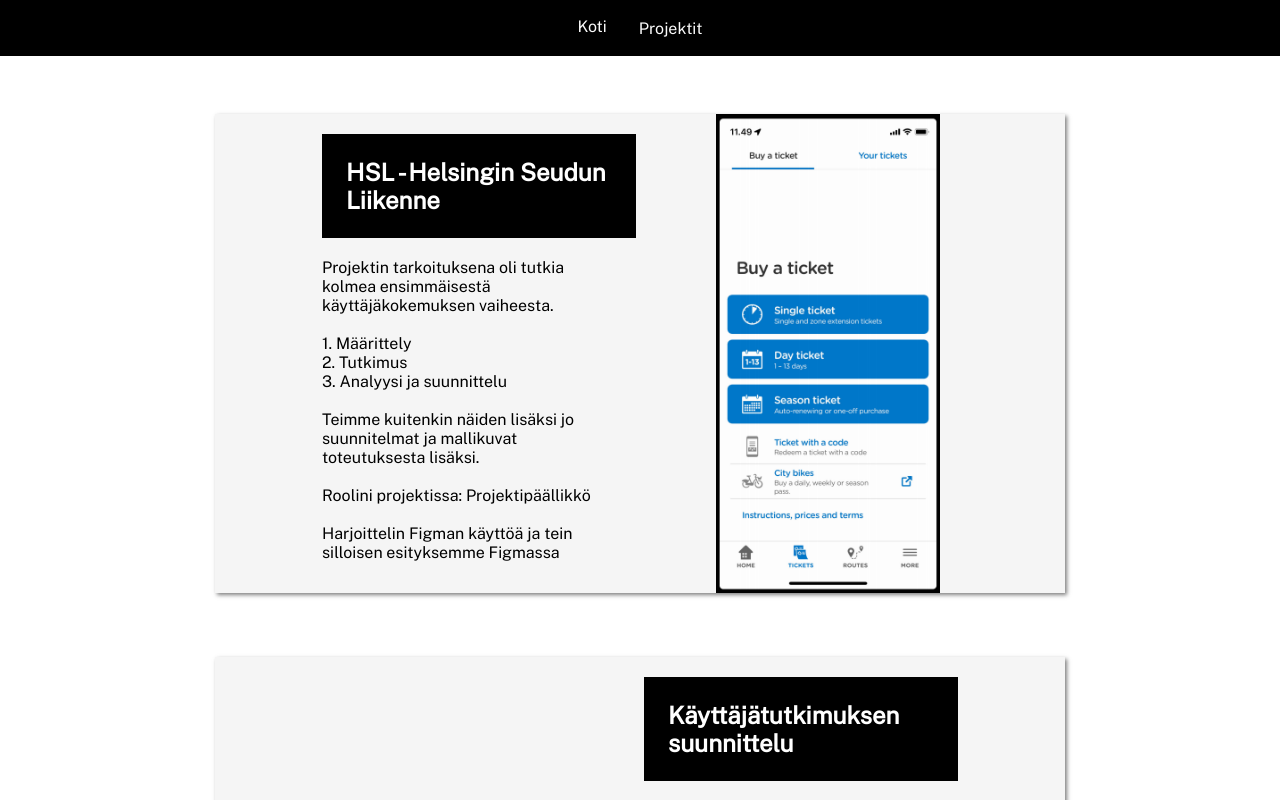
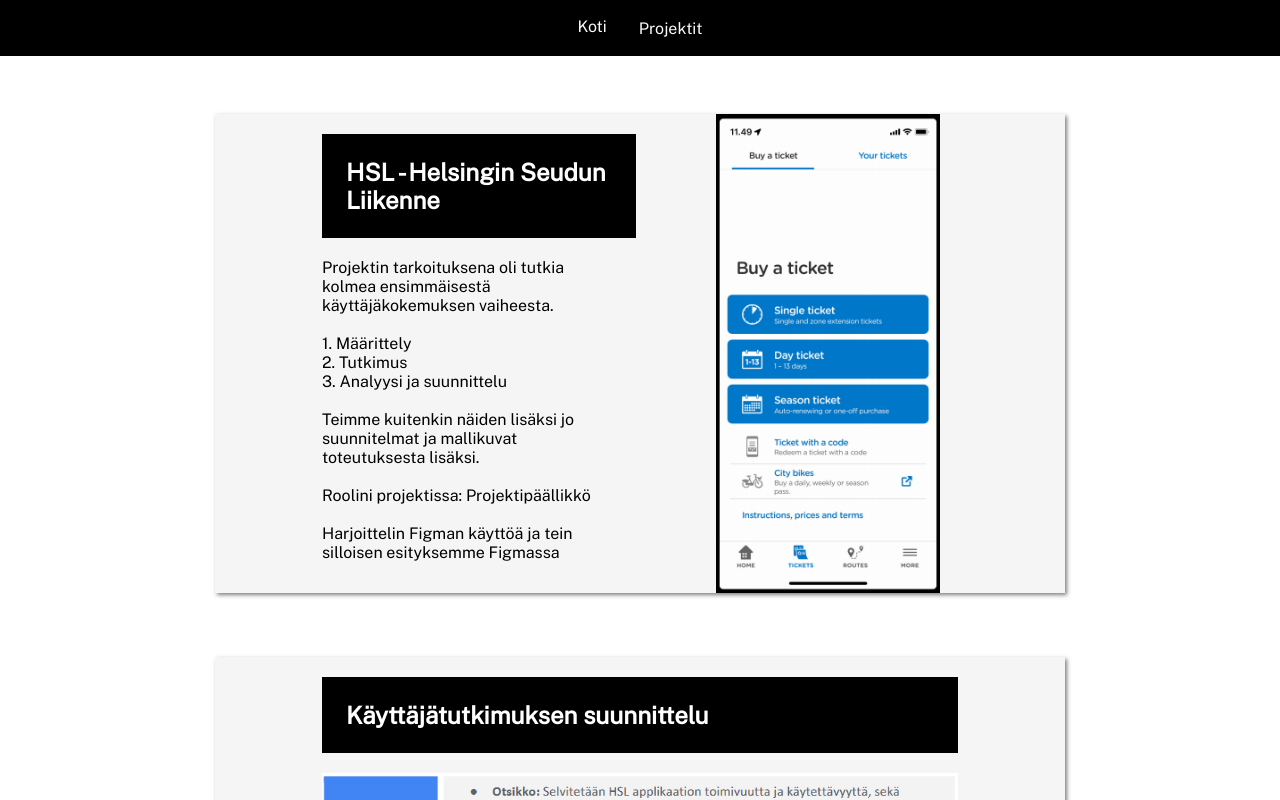
Before and after one commit to samikorhonen95/UX-UI-portfolio, a plain HTML site: page hsl.html in a window 1280 px wide. Shown: the top 800 px of the page. Drawn offline with Linux system fonts and the light colour scheme.

Commit message:
Update styles.css

```diff
--- a/css/styles.css
+++ b/css/styles.css
@@ -106,7 +106,7 @@ main{
         color: var(--secondary-color);
         text-shadow: none;
     }
-    .title{
+    #about-me .title{
         grid-column: 5 / 8;
         height: fit-content;
         padding: 24px;
@@ -116,6 +116,17 @@ main{
 
         text-decoration: none;
     }
+
+.title{
+    grid-column: 2 / 8;
+        height: fit-content;
+        padding: 24px;
+
+        color: var(--text-color);
+        background-color: var(--secondary-color);
+
+        text-decoration: none;
+}
 
 /*PROJECT CARDS START
 with main defining project-card class for grid, bg img, shadows etc.
```
